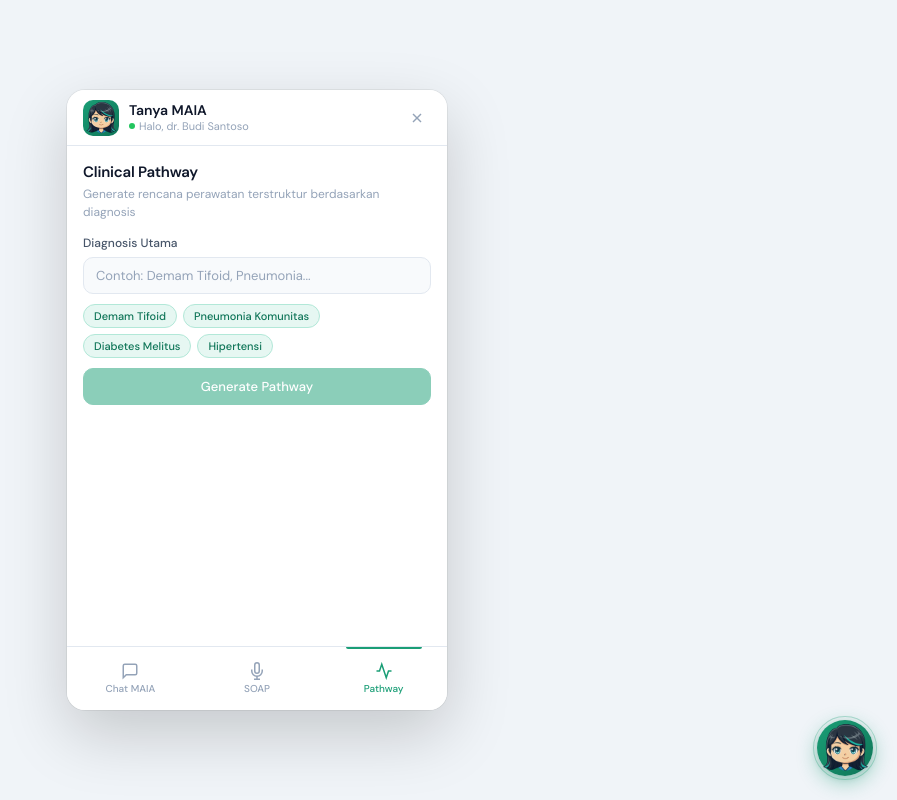
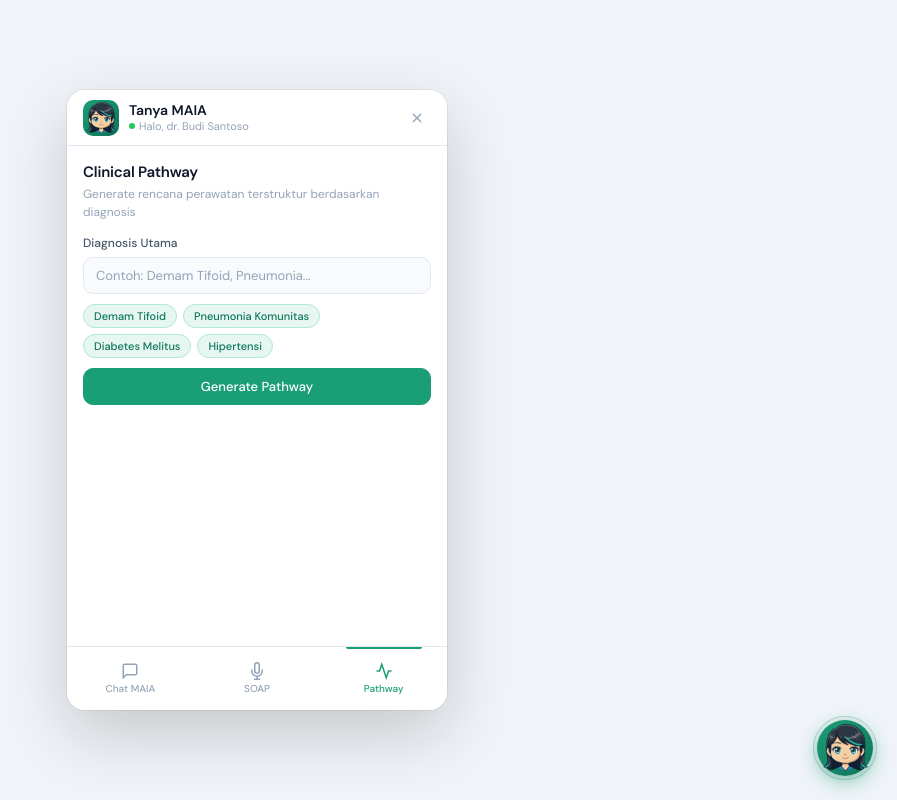
Before and after one commit to alamqis65/his-ai-widget, a Preact app: page / in a window 1280 px wide. Both pictures are taken after a click on the button "Pathway". Shown: the whole page, without its empty margins (383-1280 px from the left). Built offline with nearby package versions, Linux system fonts and the light colour scheme.

Commit message:
change color for specific bootstrap

```diff
--- a/src/components/speech-to-soap/SoapResultView.tsx
+++ b/src/components/speech-to-soap/SoapResultView.tsx
@@ -171,7 +171,7 @@ export function SoapResultView({ result, onReset, onConfirm, onSave }: Props) {
           Rekam Baru
         </button>
         <button
-          class="btn btn-primary btn-sm"
+          class="btn btn-primary btn-primary-custom btn-sm"
           style="display: none"
           onClick={() => {
             onConfirm('DIAGNOSE', result.sugest_diagnosis ?? [])
--- a/src/components/speech-to-soap/TranscriptReview.tsx
+++ b/src/components/speech-to-soap/TranscriptReview.tsx
@@ -24,7 +24,11 @@ export function TranscriptReview({ transcript, onUpdate, onConfirm, onReset, isP
         <button class="btn btn-secondary btn-sm" onClick={onReset} disabled={isProcessing}>
           Rekam Ulang
         </button>
-        <button class="btn btn-primary btn-sm" onClick={onConfirm} disabled={isProcessing || !transcript.trim()}>
+        <button
+          class="btn btn-primary btn-primary-custom btn-sm"
+          onClick={onConfirm}
+          disabled={isProcessing || !transcript.trim()}
+        >
           {isProcessing ? (
             <>
               <span class="loading-spinner" style="width:12px;height:12px;border-width:2px" />
--- a/src/features/ClinicalPathwayFeature.tsx
+++ b/src/features/ClinicalPathwayFeature.tsx
@@ -71,7 +71,7 @@ function PathwayResult({
         <button class="btn btn-secondary btn-sm" onClick={onReset}>
           Buat Baru
         </button>
-        <button class="btn btn-primary btn-sm" onClick={onSave}>
+        <button class="btn btn-primary btn-primary-custom btn-sm" onClick={onSave}>
           Simpan ke HIS
         </button>
       </div>
@@ -117,7 +117,11 @@ export function ClinicalPathwayFeature({ callbacks }: Props) {
               </button>
             ))}
           </div>
-          <button class="btn btn-primary btn-full" onClick={() => generate(diagnosis)} disabled={!diagnosis.trim()}>
+          <button
+            class="btn btn-primary btn-primary-custom btn-full"
+            onClick={() => generate(diagnosis)}
+            disabled={!diagnosis.trim()}
+          >
             Generate Pathway
           </button>
         </div>
--- a/src/features/EClaimFeature.tsx
+++ b/src/features/EClaimFeature.tsx
@@ -78,7 +78,7 @@ function EClaimResult({
           Cek Baru
         </button>
         {result.eligible && (
-          <button class="btn btn-primary btn-sm" onClick={onSave}>
+          <button class="btn btn-primary btn-primary-custom btn-sm" onClick={onSave}>
             Ajukan Klaim
           </button>
         )}
@@ -141,7 +141,7 @@ export function EClaimFeature({ callbacks }: Props) {
             ))}
           </div>
           <button
-            class="btn btn-primary btn-full"
+            class="btn btn-primary btn-primary-custom btn-full"
             onClick={() => check(form.patientId || 'P-DEMO', form.icdCode, form.diagnosis)}
             disabled={!form.diagnosis.trim()}
           >
--- a/src/sdk/injectStyles.ts
+++ b/src/sdk/injectStyles.ts
@@ -347,16 +347,15 @@ textarea {
 }
 
 .btn:disabled {
-  opacity: 0.5;
   cursor: not-allowed;
 }
 
-.btn-primary {
+.btn-primary-custom {
   background: var(--brand);
   color: white;
   border-color: var(--brand);
 }
-.btn-primary:hover:not(:disabled) {
+.btn-primary-custom:hover:not(:disabled) {
   background: var(--brand-dark);
   border-color: var(--brand-dark);
   transform: translateY(-1px);
--- a/src/styles/index.css
+++ b/src/styles/index.css
@@ -337,16 +337,15 @@ textarea {
 }
 
 .btn:disabled {
-  opacity: 0.5;
   cursor: not-allowed;
 }
 
-.btn-primary {
+.btn-primary-custom {
   background: var(--brand);
   color: white;
   border-color: var(--brand);
 }
-.btn-primary:hover:not(:disabled) {
+.btn-primary-custom:hover:not(:disabled) {
   background: var(--brand-dark);
   border-color: var(--brand-dark);
   transform: translateY(-1px);
```
Also changed, not shown: 1 other file (tests, documents, lock files or other folders).
